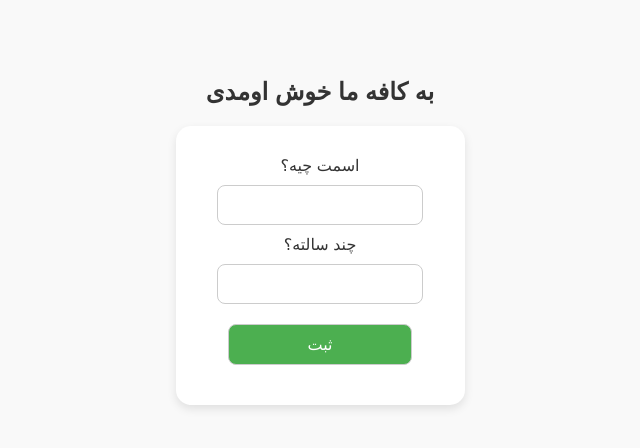
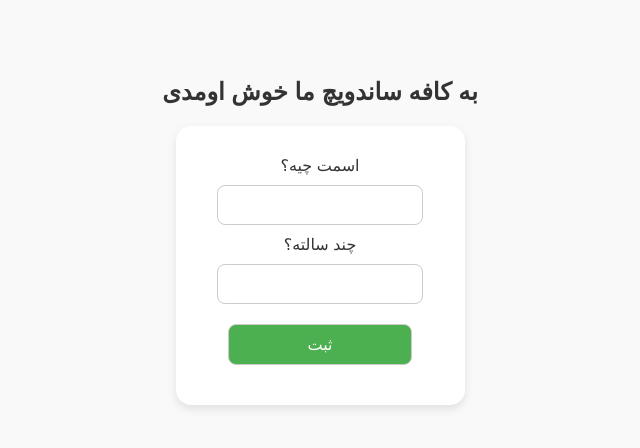
Before and after one commit to imanjafari1928/my-cafe, a plain HTML site: page index.html in a window 1280 px wide. Shown: the whole page, without its empty margins (320-960 px from the left). Drawn offline with Linux system fonts and the light colour scheme.

Commit message:
Update index.html

```diff
--- a/index.html
+++ b/index.html
@@ -2,7 +2,7 @@
 <html lang="fa">
 <head>
   <meta charset="UTF-8">
-  <title>کافه ما</title>
+  <title> کافه ساندویچ </title>
   <style>
     body {
       direction: rtl;
@@ -38,7 +38,7 @@
   </style>
 </head>
 <body>
-  <h2>به کافه ما خوش اومدی</h2>
+  <h2>به کافه ساندویچ ما خوش اومدی</h2>
   <form id="userForm">
     <label>اسمت چیه؟</label><br>
     <input type="text" id="name" required><br>
```
